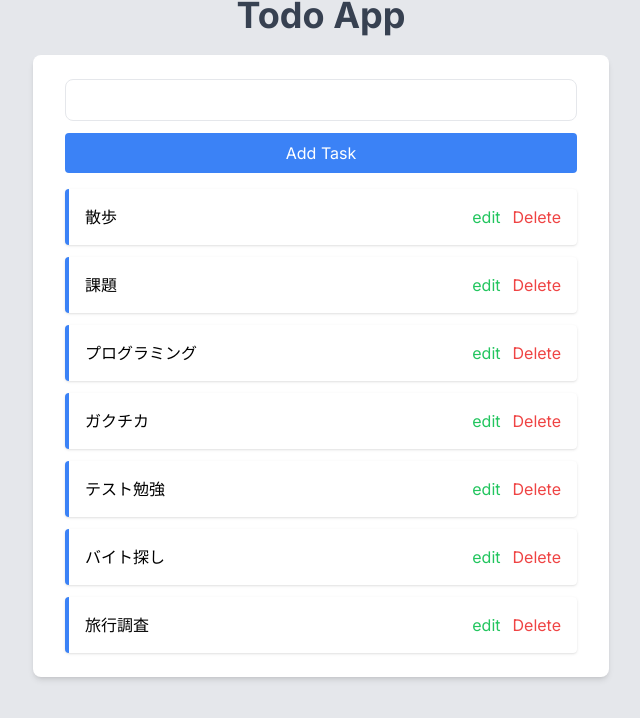
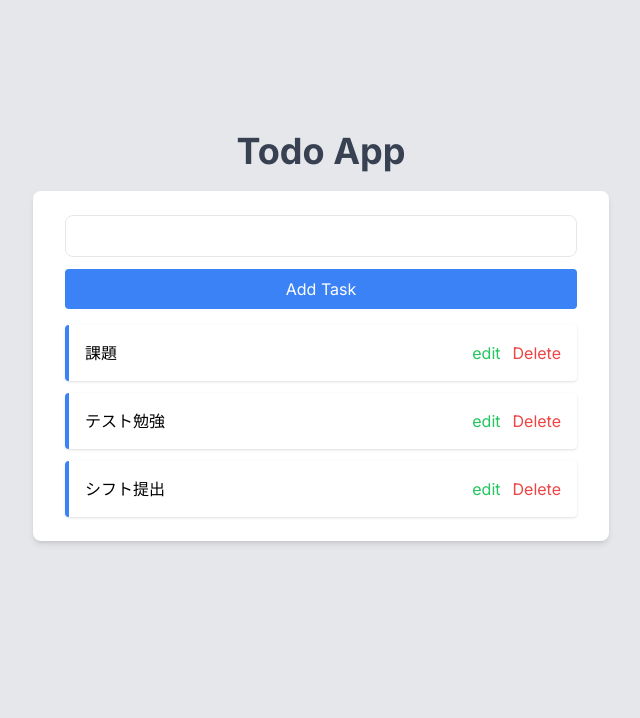
Before and after one commit to Hirota723/todo-app, a Next.js app: page / in a window 1280 px wide. Shown: the top 718 px of the page, without its empty margins (319-959 px from the left). Built offline with nearby package versions, Linux system fonts and the light colour scheme; data requests are answered from the project's data file.

Commit message:
✨ 削除機能の追加

```diff
--- a/src/api.ts
+++ b/src/api.ts
@@ -34,3 +34,15 @@ export const editTodo = async (id: string, newText: string): Promise<Task> => {
 
   return updatedTodo;
 };
+
+export const deleteTodo = async (id: string): Promise<Task> => {
+  const res = await fetch(`http://localhost:3001/tasks/${id}`, {
+    method: "DELETE",
+    headers: {
+      "Content-Type": "application/json",
+    },
+  });
+  const deleteTodo = await res.json();
+
+  return deleteTodo;
+};
--- a/src/app/components/Todo.tsx
+++ b/src/app/components/Todo.tsx
@@ -1,6 +1,6 @@
 "use client";
 
-import { editTodo } from "@/api";
+import { deleteTodo, editTodo } from "@/api";
 import { Task } from "@/types";
 import React, { useEffect, useRef, useState } from "react";
 
@@ -27,6 +27,10 @@ const Todo = ({ todo }: TodoProps) => {
   const handleSave = async () => {
     await editTodo(todo.id, editedText);
     setIsEditing(false);
+  };
+
+  const handleDelete = async () => {
+    await deleteTodo(todo.id);
   };
 
   return (
@@ -59,7 +63,9 @@ const Todo = ({ todo }: TodoProps) => {
           </button>
         )}
 
-        <button className="text-red-500">Delete</button>
+        <button className="text-red-500" onClick={handleDelete}>
+          Delete
+        </button>
       </div>
     </li>
   );
--- a/src/app/data/todos.json
+++ b/src/app/data/todos.json
@@ -1,32 +1,16 @@
 {
   "tasks": [
     {
-      "text": "散歩",
-      "id": "1"
-    },
-    {
-      "id": "2",
+      "id": "68fb0c4c-2f08-47f9-93bd-675f5fe414a5",
       "text": "課題"
     },
     {
-      "id": "3",
-      "text": "プログラミング"
-    },
-    {
-      "id": "4",
-      "text": "ガクチカ"
-    },
-    {
-      "id": "9a178a83-4ce5-46d5-b9a7-89371ce6fe0a",
+      "id": "d2fdf43d-8a06-4476-b234-6f564767ea05",
       "text": "テスト勉強"
     },
     {
-      "text": "バイト探し",
-      "id": "557bae41-7e34-485a-92ff-6c7caea3bebc"
-    },
-    {
-      "id": "60ae2606-e518-426d-b342-bc15b854fc1f",
-      "text": "旅行調査"
+      "id": "1d5c2189-74fc-436b-9535-d5c7a0721d1e",
+      "text": "シフト提出"
     }
   ]
 }
```
